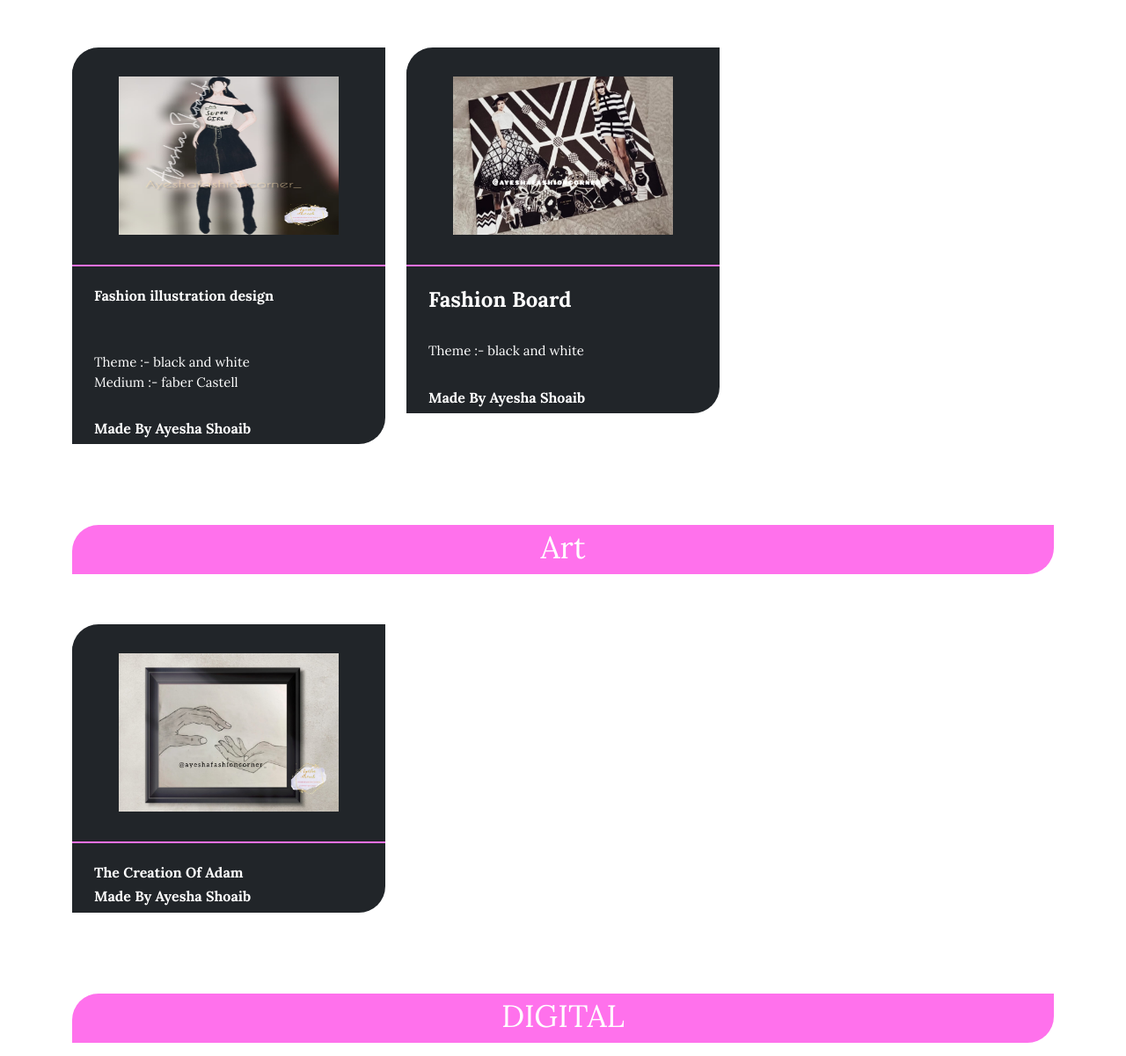
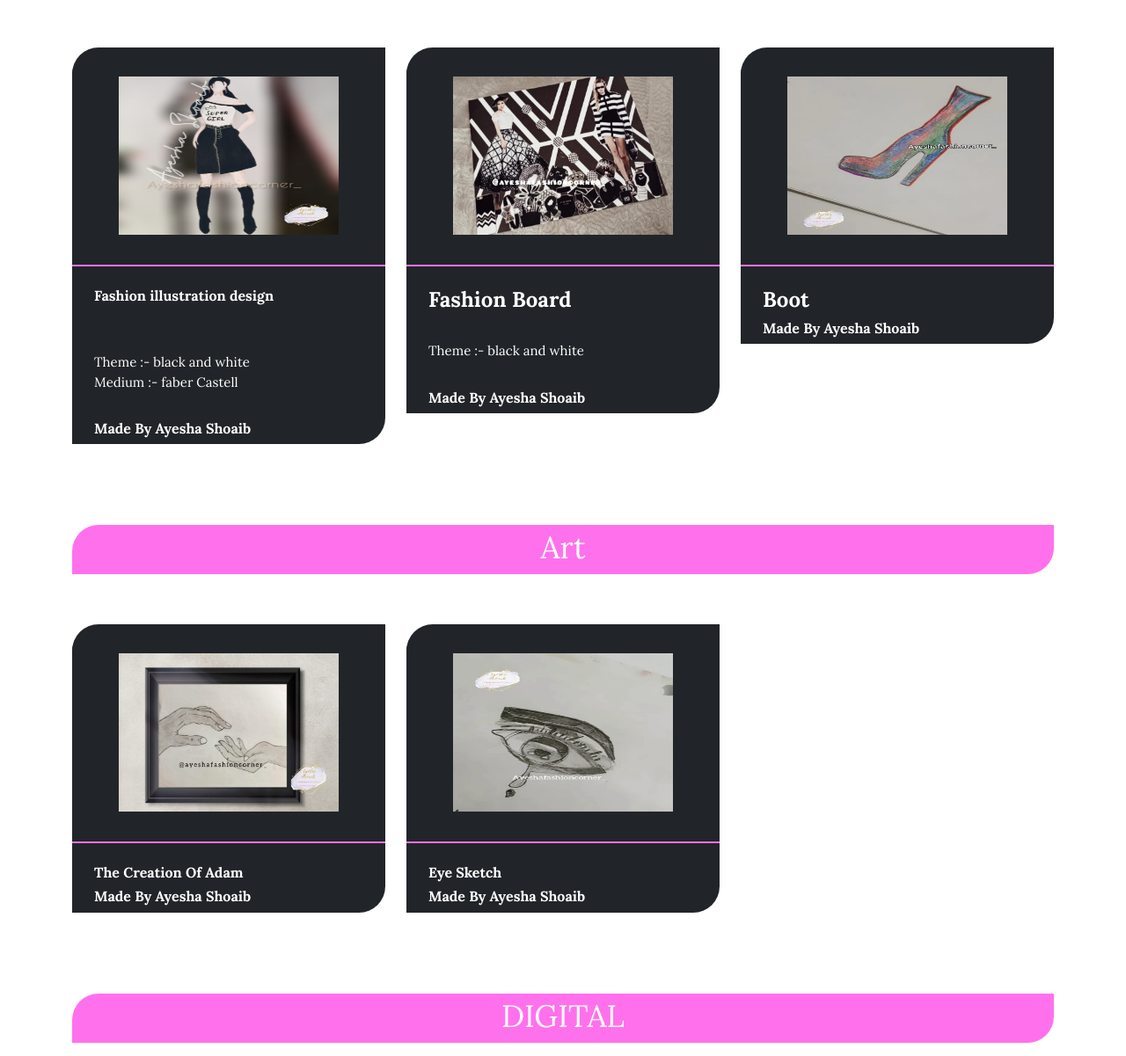
Before and after one commit to AyeshaShoaib/Ayesha-Shoaib, a plain HTML site: page illustration.html in a window 1280 px wide. Shown: the part 639-1840 px from the top of the page at 88% size. Drawn offline with nearby package versions, Linux system fonts and the light colour scheme.

Commit message:
Update illustration.html

```diff
--- a/illustration.html
+++ b/illustration.html
@@ -35,7 +35,7 @@
         <div class="collapse navbar-collapse" id="navbarResponsive">
             <ul class="navbar-nav ms-auto py-4 py-lg-0">
                 <li class="nav-item"><a class="nav-link px-lg-3 py-3 py-lg-4" href="index.html">Home</a></li>
-                <li class="nav-item"><a class="nav-link px-lg-3 py-3 py-lg-4" href="blog.html">Blog</a></li>
+                <!-- <li class="nav-item"><a class="nav-link px-lg-3 py-3 py-lg-4" href="blog.html">Blog</a></li> -->
                 <li class="nav-item"><a class="nav-link px-lg-3 py-3 py-lg-4" href="illustration.html">Illustration</a></li>
                 <li class="nav-item"><a class="nav-link px-lg-3 py-3 py-lg-4" href="aboutus.html">About</a></li>
                 <li class="nav-item"><a class="nav-link px-lg-3 py-3 py-lg-4" href="#contact">Contact</a></li>
@@ -99,6 +99,20 @@
               </div>
             </div>
           </div>
+
+          <div class="col-sm-3 col-lg-4">
+            <div class="box">
+              <div>
+                <div class="img-box">
+                  <img src="assets/img/boot.jpeg" alt="" style="width: 250px; height: 200px;">
+                </div>
+                <div class="detail-box">
+                  <h4>Boot</h4>
+                    <h6>Made By <b>Ayesha Shoaib</b></h6>
+                </div>
+              </div>
+            </div>
+          </div>
         </div>
       </div>
       <br><br>
@@ -118,6 +132,26 @@
                 <div class="detail-box">
                   <h5>
                     The Creation Of Adam
+                  </h5>
+                  <div class="options">
+                    <h6>
+                      Made By <b>Ayesha Shoaib</b>
+                    </h6>
+                  </div>
+                </div>
+              </div>
+            </div>
+          </div>
+
+          <div class="col-sm-6 col-lg-4 all slushes">
+            <div class="box">
+              <div>
+                <div class="img-box">
+                  <img src="assets/img/eyesketch.jpeg" alt="" style="width: 250px; height: 200px;">
+                </div>
+                <div class="detail-box">
+                  <h5>
+                    Eye Sketch
                   </h5>
                   <div class="options">
                     <h6>
```
